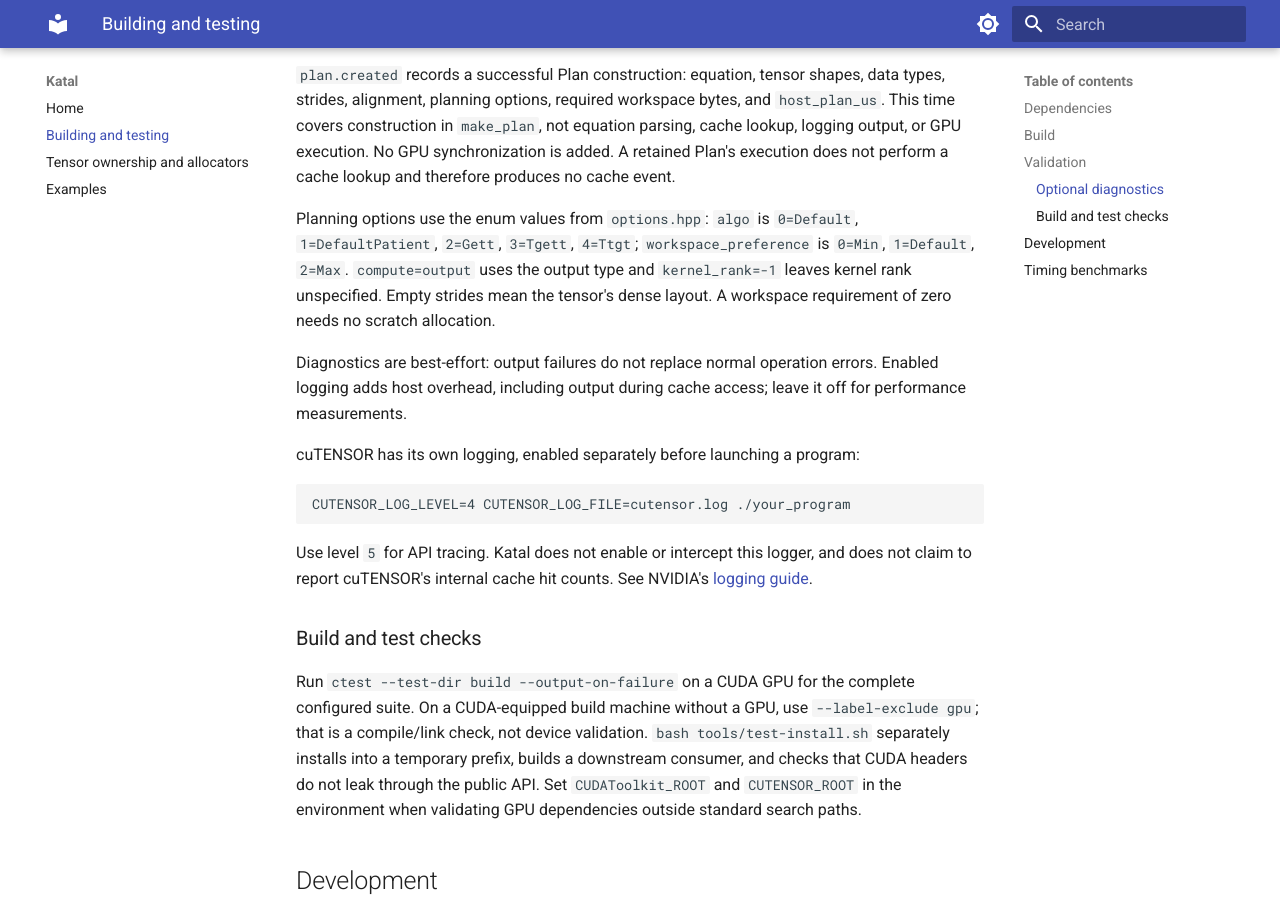
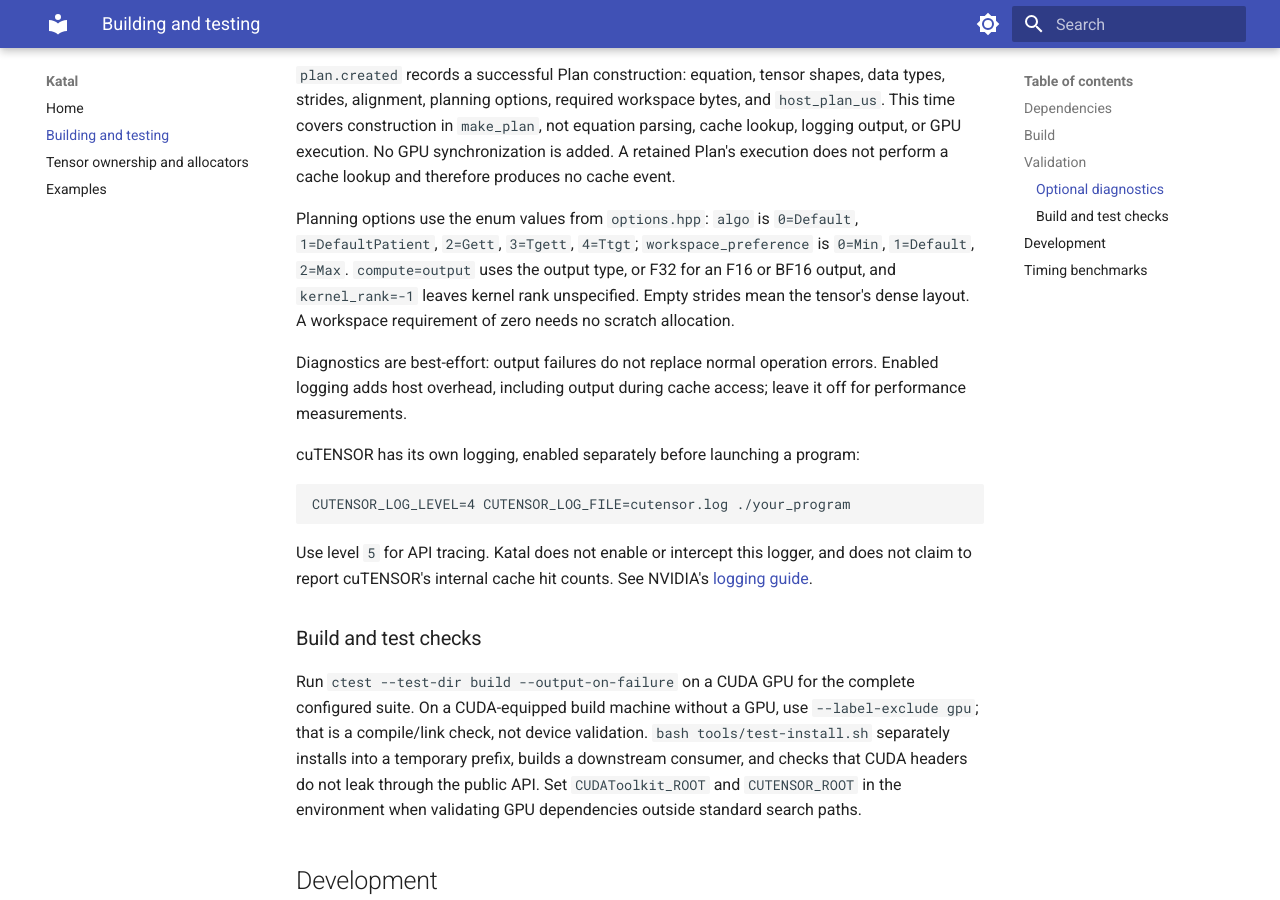
Before and after one commit to ajay-mk/Katal, an MkDocs documentation site: the page built from docs/building.md, in a window 1280 px wide and 900 px high, scrolled down 1493 px. Built offline with MkDocs 1.6.1 and Material for MkDocs 9.7.7, drawn with Linux system fonts in a browser that asks for light colours.

Commit message:
docs: note F32 accumulation for half outputs and the workspace check

```diff
--- a/docs/building.md
+++ b/docs/building.md
@@ -62,7 +62,8 @@
 Planning options use the enum values from `options.hpp`: `algo` is
 `0=Default`, `1=DefaultPatient`, `2=Gett`, `3=Tgett`, `4=Ttgt`;
 `workspace_preference` is `0=Min`, `1=Default`, `2=Max`. `compute=output`
-uses the output type and `kernel_rank=-1` leaves kernel rank unspecified.
+uses the output type, or F32 for an F16 or BF16 output, and `kernel_rank=-1`
+leaves kernel rank unspecified.
 Empty strides mean the tensor's dense layout. A workspace requirement of zero
 needs no scratch allocation.
 
```
Also changed, not shown: 1 other file.
